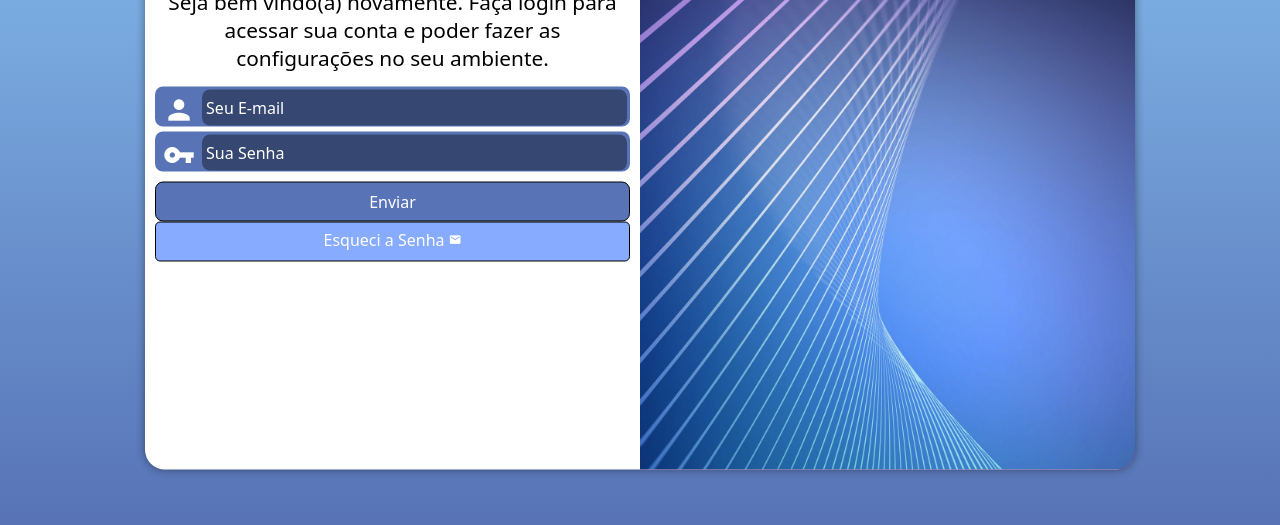
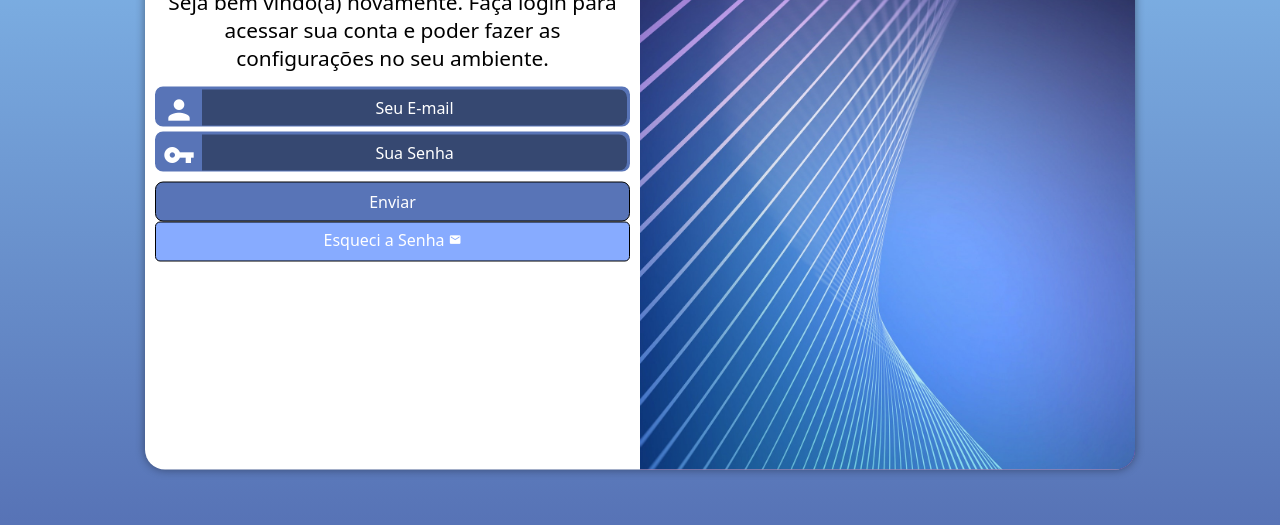
Before and after one commit to andrewgoncalvesabreu/projeto-login, a plain HTML site: page index.html in a window 1280 px wide. Shown: the part 203-728 px from the top of the page. Drawn offline with Linux system fonts and the light colour scheme.

Commit message:
Projeto Tela de Login finalizado!

```diff
--- a/estilos/style.css
+++ b/estilos/style.css
@@ -76,13 +76,16 @@ div.campo > i {
 }
 
 div.campo > input {
+    margin: 0px;
+    height: 100%;
     width: 210px;
     background-color: #364871;
     font-size: 1em;
     height: 100%;
     border: 0px;
-    border-radius: 8px;
-    padding: 4px;
+    border-top-right-radius: 8px;
+    border-bottom-right-radius: 8px;
+
     transform: translateY(-12px);
 }
 
@@ -143,4 +146,5 @@ form > a.botao > i {
 
 ::placeholder {
     color: white;
+    text-align: center;
 }
```
